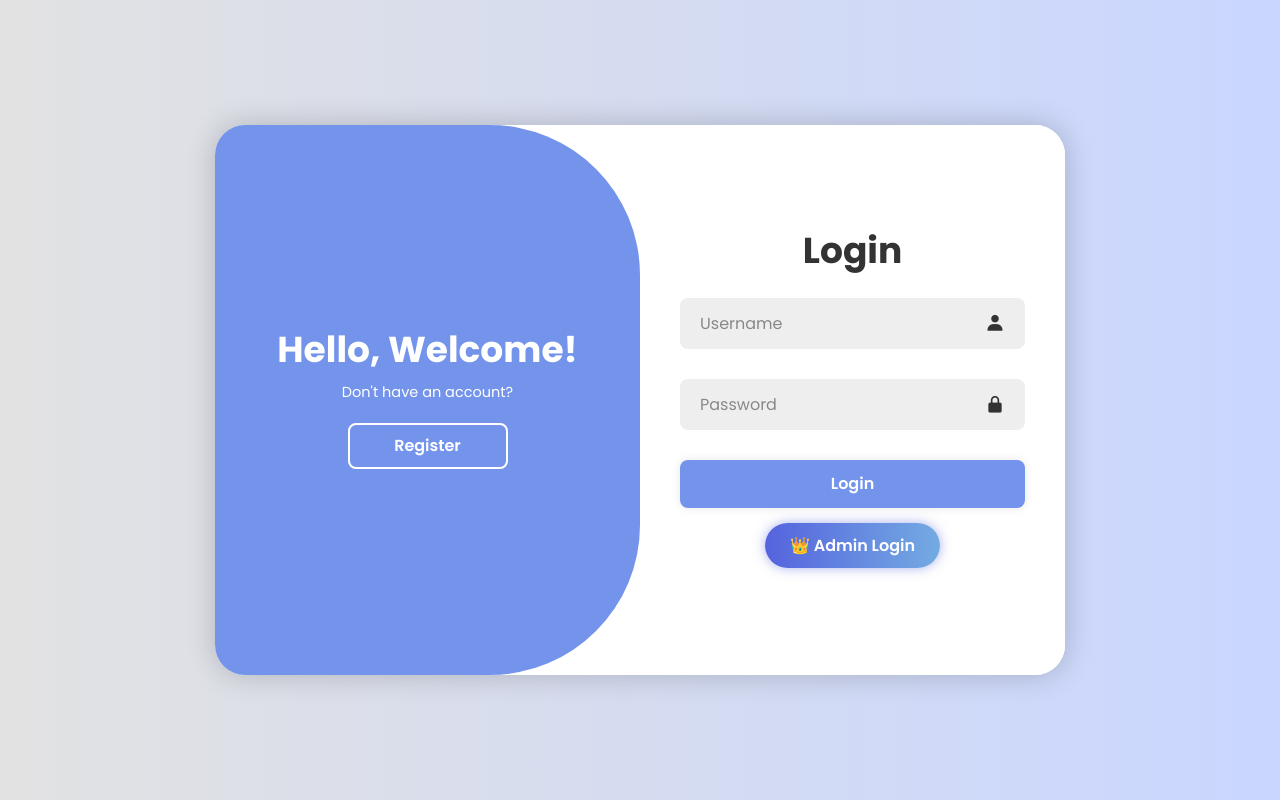
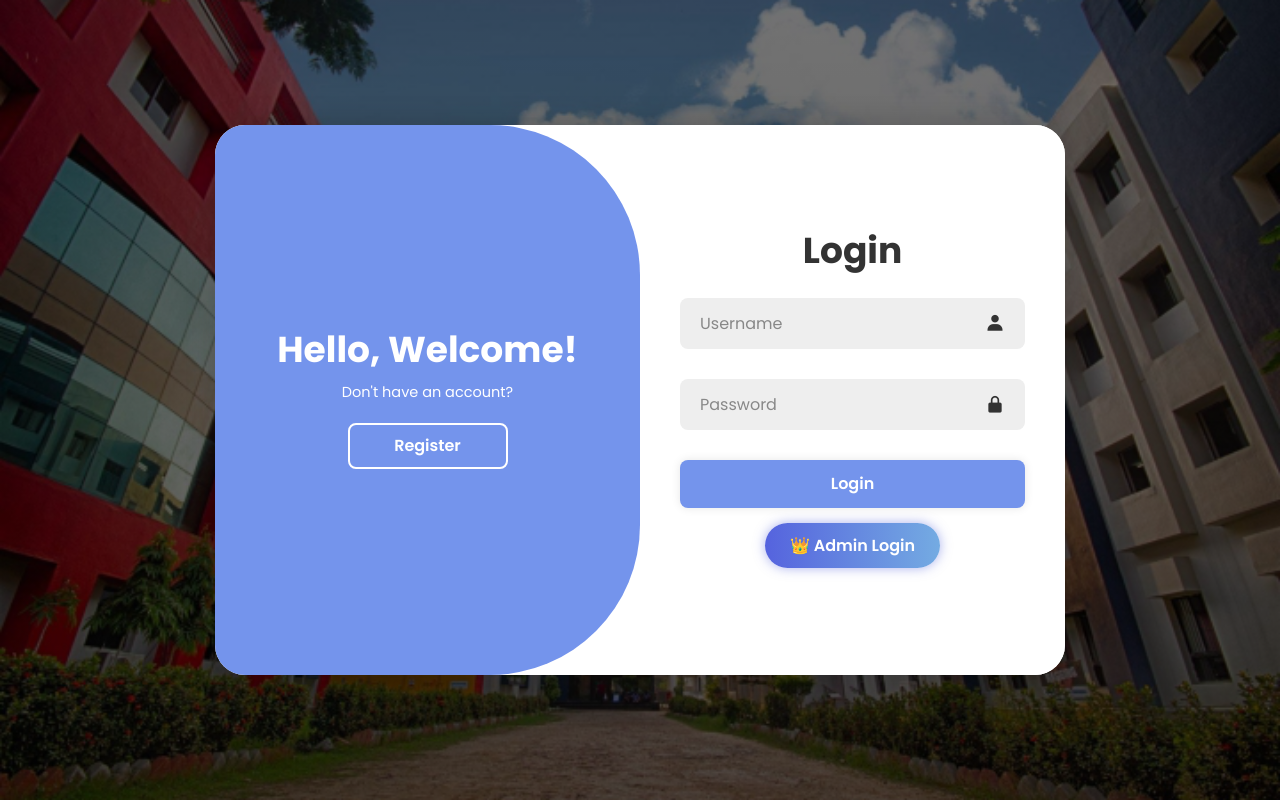
Before and after one commit to arnabkumar-029/ONLINE-EXAM-, a Flask app: page /auth in a window 1280 px wide. Run offline with Flask 3, Linux system fonts and the light colour scheme.

Commit message:
Updated: Full background login page

```diff
--- a/templates/auth.html
+++ b/templates/auth.html
@@ -9,6 +9,41 @@
     <link href="https://unpkg.com/boxicons@2.1.4/css/boxicons.min.css" rel="stylesheet">
 
     <style>
+        /* 🌆 Full Page Background Image */
+        body {
+            margin: 0;
+            padding: 0;
+            font-family: system-ui, -apple-system, BlinkMacSystemFont, "Segoe UI", sans-serif;
+            min-height: 100vh;
+            position: relative;
+        }
+
+        /* Background image + dark overlay */
+        body::before {
+            content: "";
+            position: fixed;
+            inset: 0;
+            background:
+                linear-gradient(rgba(0, 0, 0, 0.55), rgba(0, 0, 0, 0.65)),
+                url("{{ url_for('static', filename='login.jpg') }}") center center / cover no-repeat fixed;
+            z-index: -1;
+        }
+
+        /* Make sure main container is above background */
+        .container {
+            position: relative;
+            z-index: 1;
+        }
+
+        /* Optional: center container vertically a bit more if needed */
+        body > .container {
+            /* comment this if your external CSS already centers it */
+            /* display: flex;
+            align-items: center;
+            justify-content: center;
+            min-height: 100vh; */
+        }
+
         /* Admin Button Styling */
         .admin-btn {
             display: inline-block;
```
Also changed, not shown: static/login.jpg (added).
